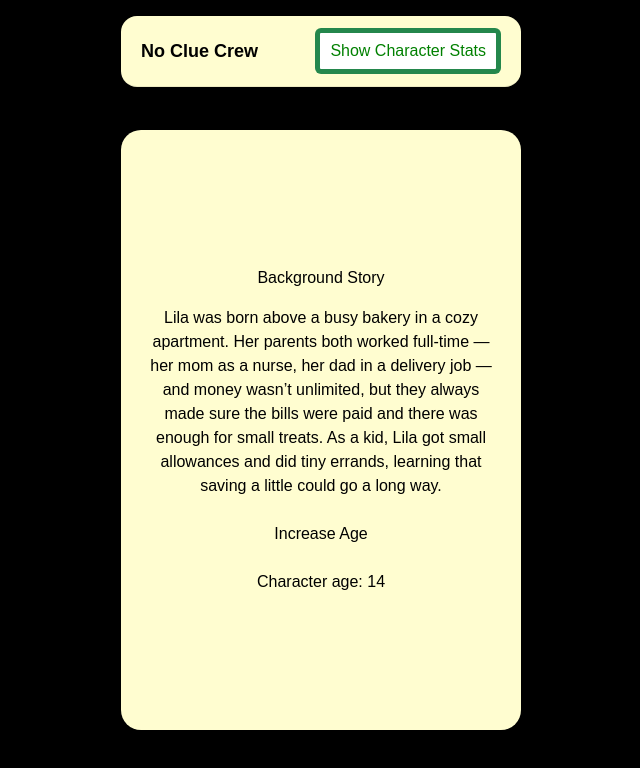
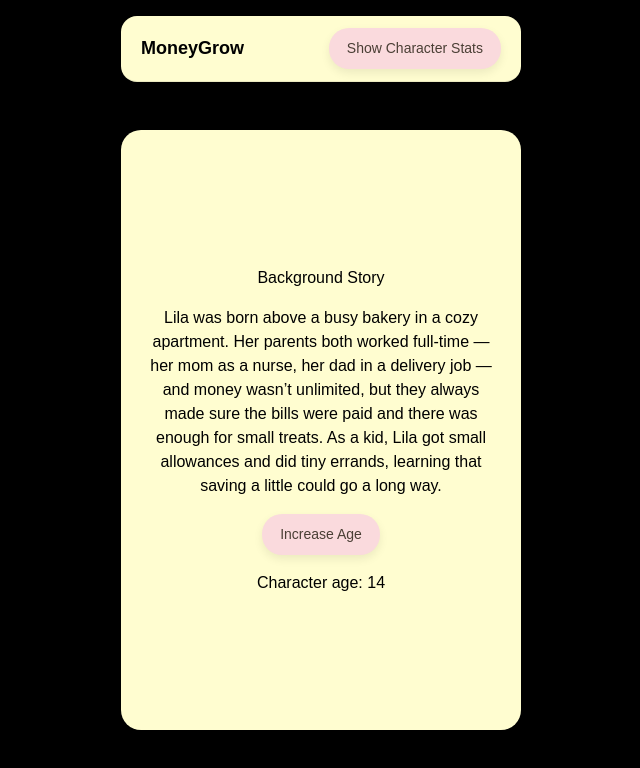
Before and after one commit to SimoneGhosh/NoClueCrew, a Next.js app in the folder no-clue-crew/: page / in a window 1280 px wide. Both pictures are taken after a click on the button "START". Shown: the top 768 px of the page, without its empty margins (319-959 px from the left). Built offline with nearby package versions, Linux system fonts and the light colour scheme.

Commit message:
pink button styling

```diff
--- a/no-clue-crew/src/app/components/modal.tsx
+++ b/no-clue-crew/src/app/components/modal.tsx
@@ -31,7 +31,7 @@ const YearModal: React.FC<YearModalProps> = ({ open, age, choiceA, choiceB, onCh
       <div
         style={{
           width: 360,
-          background: "#fff",
+          background: "#FFFDD0",
           borderRadius: 12,
           padding: 20,
           display: "flex",
@@ -45,15 +45,35 @@ const YearModal: React.FC<YearModalProps> = ({ open, age, choiceA, choiceB, onCh
         <p style={{ margin: 0 }}>{age !== null ? `Age ${age}` : ""}</p>
 
         <div style={{ display: "flex", gap: 8 }}>
-          <button onClick={() => onChoose("A")} style={{ color: "black" }}>
+          <button onClick={() => onChoose("A")} style={{
+                                                        background: "#FADADD", // pastel pink
+                                                        color: "#4A3F35",
+                                                        border: "none",
+                                                        borderRadius: 20,
+                                                        padding: "10px 18px",
+                                                        fontSize: 14,
+                                                        fontWeight: 500,
+                                                        cursor: "pointer",
+                                                        boxShadow: "0 4px 10px rgba(0,0,0,0.08)",
+                                                        transition: "transform 0.15s ease, box-shadow 0.15s ease",
+                                                        }}>
             {choiceA ?? "Choice 1"}
           </button>
-          <button onClick={() => onChoose("B")} style={{ color: "black" }}>
+          <button onClick={() => onChoose("B")} style={{ background: "#FADADD", // pastel pink
+                                                        color: "#4A3F35",
+                                                        border: "none",
+                                                        borderRadius: 20,
+                                                        padding: "10px 18px",
+                                                        fontSize: 14,
+                                                        fontWeight: 500,
+                                                        cursor: "pointer",
+                                                        boxShadow: "0 4px 10px rgba(0,0,0,0.08)",
+                                                        transition: "transform 0.15s ease, box-shadow 0.15s ease", }}>
             {choiceB ?? "Choice 2"}
           </button>
         </div>
 
-        <button onClick={onClose} style={{ marginTop: 8, color: "black" }}>
+        <button onClick={onClose} style={{ marginTop: 8, color: "black" }} className="startButton">
           Cancel
         </button>
       </div>
--- a/no-clue-crew/src/app/components/navbar.tsx
+++ b/no-clue-crew/src/app/components/navbar.tsx
@@ -53,7 +53,7 @@ const Navbar: React.FC = () => {
       }}
     >
       <div style={{ fontWeight: 700, fontSize: 18, color: "black" }}>
-        No Clue Crew
+        MoneyGrow
       </div>
 
        <div>
@@ -61,12 +61,16 @@ const Navbar: React.FC = () => {
           ref={buttonRef}
           onClick={toggleStats}
           style={{
-            padding: "6px 10px",
-            borderRadius: 6,
-            border: "5px solid rgba(9,121,54,0.89)",
-            background: "#fff",
-            color: "green",
+            background: "#FADADD", // pastel pink
+            color: "#4A3F35",
+            border: "none",
+            borderRadius: 20,
+            padding: "10px 18px",
+            fontSize: 14,
+            fontWeight: 500,
             cursor: "pointer",
+            boxShadow: "0 4px 10px rgba(0,0,0,0.08)",
+            transition: "transform 0.15s ease, box-shadow 0.15s ease",
           }}
         >
           Show Character Stats
--- a/no-clue-crew/src/app/components/start.tsx
+++ b/no-clue-crew/src/app/components/start.tsx
@@ -98,7 +98,16 @@ const Main: React.FC = () => {
           little could go a long way.
         </p>
 
-        <button onClick={handleIncreaseAge} style={{ padding: "8px 12px", color: "black" }}>
+        <button onClick={handleIncreaseAge} style={{ background: "#FADADD", // pastel pink
+                                                      color: "#4A3F35",
+                                                      border: "none",
+                                                      borderRadius: 20,
+                                                      padding: "10px 18px",
+                                                      fontSize: 14,
+                                                      fontWeight: 500,
+                                                      cursor: "pointer",
+                                                      boxShadow: "0 4px 10px rgba(0,0,0,0.08)",
+                                                      transition: "transform 0.15s ease, box-shadow 0.15s ease"}}>
           Increase Age
         </button>
 
```
